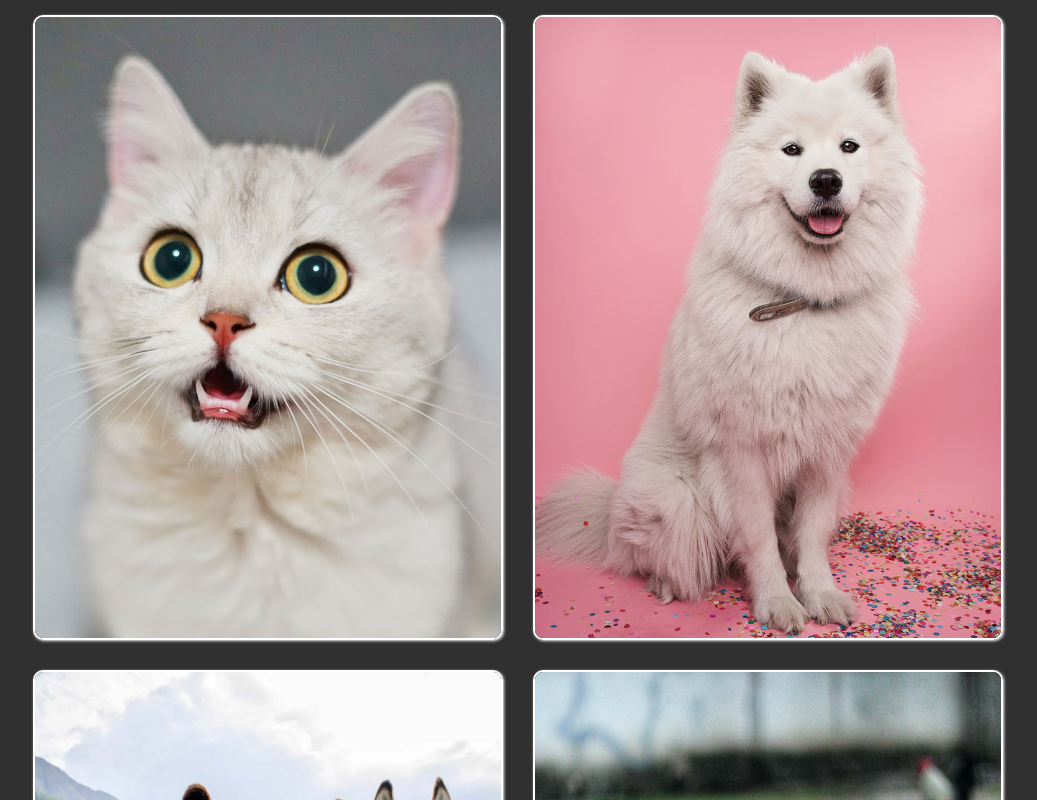
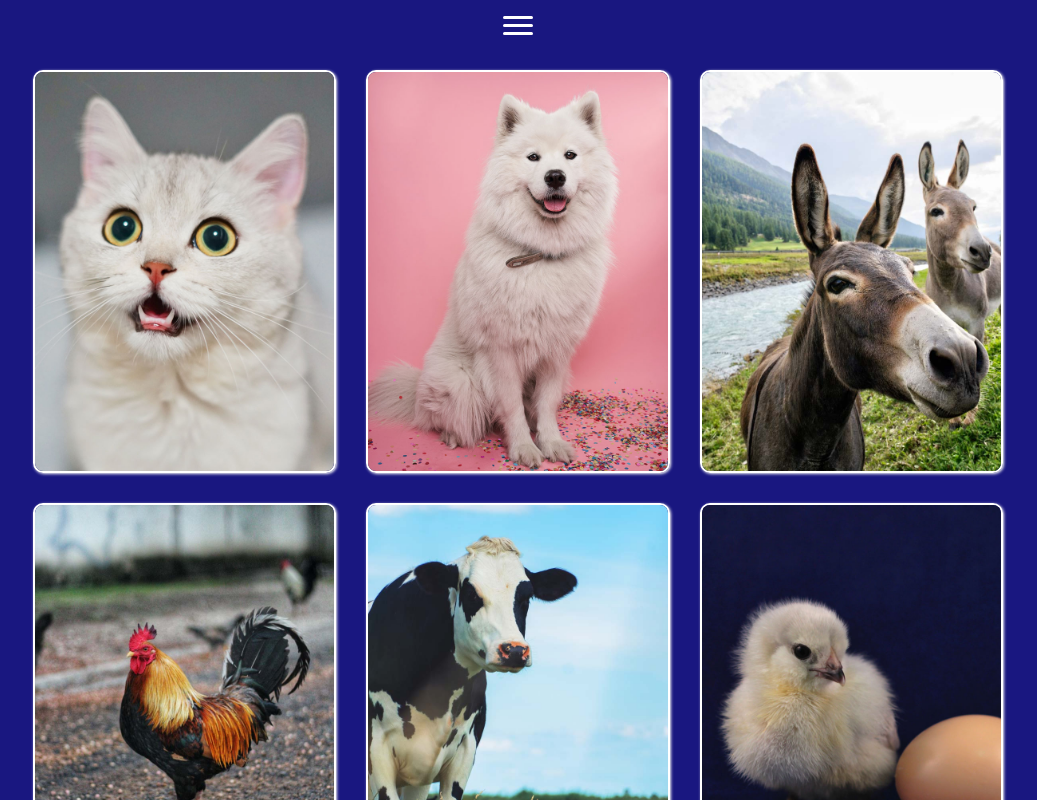
Before and after one commit to Jimbo-Farmer/pics-and-sounds, a React (Create React App) app in the folder window-to-the-world/: page / in a window 1280 px wide. Shown: the top 800 px of the page, without its empty margins (122-1159 px from the left). Built offline with nearby package versions, Linux system fonts and the light colour scheme.

Commit message:
added menu

```diff
--- a/window-to-the-world/src/App.tsx
+++ b/window-to-the-world/src/App.tsx
@@ -12,6 +12,7 @@ function App() {
     sound: string;
   }
 
+  const [menuOpen, setMenuOpen] = useState(false);
   const [modalOpen, setModalOpen] = useState(false);
   const [modalItem, setModalItem] = useState({name:'', image:'', sound:''});
   const SoundPlay = (src: string) => {
@@ -23,21 +24,27 @@ function App() {
     if(!modalOpen){
       setTimeout(()=>{SoundPlay(item.sound)}, 200); // Slight delay to give image time to expand.
     }
-    if(window.document.body.scrollWidth < 1000){
-      setModalOpen(!modalOpen); // Disable modal on larger screens.
-    }
+    setModalOpen(!modalOpen);
     setModalItem(item);
   }
 
   return(
-    <div className='card-container'>
-      <Modal item={modalItem} open={modalOpen} handleClick={()=>{setModalOpen(!modalOpen)}} />
-      {animals.map((item, index) => {
-        return (
-          <Card key={index} image={item.image} altText= {item.name} handleClick = {()=>{handleImageClick(item)}} />
+    <div className='page-container'>
+      <div className={menuOpen ? 'menu-icon menu-icon-open' : 'menu-icon'} onClick={()=>{setMenuOpen(!menuOpen)}}><span></span><span></span><span></span></div>
+      <div className={menuOpen ? 'menu menu-open' : 'menu'}>
+        <ul>
+          <li>Animals</li>
+          <li>Vehicles</li>
+        </ul>
+      </div>
+      <div className='card-container'>
+        <Modal item={modalItem} open={modalOpen} handleClick={()=>{setModalOpen(!modalOpen)}} />
+        {animals.map((item, index) => {
+          return (
+            <Card key={index} image={item.image} altText= {item.name} handleClick = {()=>{handleImageClick(item)}} />
           );
-        })
-      }
+        })}
+      </div>
     </div>
   )
 }
--- a/window-to-the-world/src/styles/partials/_card.scss
+++ b/window-to-the-world/src/styles/partials/_card.scss
@@ -1,9 +1,11 @@
 .card-container {
-  max-width: 1000px;
-  margin: 0 auto;
+  background-color: #191780;
   position: relative;
   display: grid;
   grid-template-columns: 1fr 1fr;
+  @media (min-width: 900px) {
+    grid-template-columns: 1fr 1fr 1fr;
+  }
 }
 
 
--- /dev/null
+++ b/window-to-the-world/src/styles/partials/_menu.scss
@@ -0,0 +1,80 @@
+.menu-icon {
+  width: 45px;
+  height: 35px;
+  margin: 10px auto;
+  // background-color: black;
+  // border-radius: 8px;
+  // border: 2px solid white;
+  position: relative;
+  z-index: 5;
+  span {
+    position: relative;
+    display: inline-block;
+    width: 30px;
+    height: 3px;
+    background-color: white;
+    left: 7px;
+    border-radius: 2px;
+    transition: all 0.2s ease-in-out;
+    &:nth-child(1){
+      top: -5px;
+    }
+    &:nth-child(2){
+      top: -15px;
+      opacity: 1;
+    }
+    &:nth-child(3){
+      top: -25px;
+    }
+  }
+}
+
+.menu-icon-open {
+  span {
+    &:nth-child(1){
+      transform-origin: top left;
+      transform: rotate(32deg);
+    }
+    &:nth-child(2){
+
+      opacity: 0;
+    }
+    &:nth-child(3){
+      transform: rotate(-32deg);
+      transform-origin: top left;
+    }
+  }
+}
+
+.menu {
+  position: absolute;
+  z-index: 4;
+  top: -300px;
+  transition: all 0.2s linear;
+  background-color: black;
+  width: 100%;
+  ul {
+    margin: 70px 0;
+    padding: 0;
+  }
+  li {
+    width: 100px;
+    margin: 20px auto;
+    color: white;
+    padding: 5px 20px;
+    font-family: 'Gill Sans', 'Gill Sans MT', Calibri, 'Trebuchet MS', sans-serif;
+    font-size: 1.5rem;
+    list-style-type: none;
+    border: 1px solid white;
+    border-radius: 5px;
+    text-align: center;
+    &:hover {
+      background-color: #191780;
+      cursor: pointer;
+    }
+  }
+}
+
+.menu-open {
+  top: 0px;
+}
--- a/window-to-the-world/src/styles/partials/_modal.scss
+++ b/window-to-the-world/src/styles/partials/_modal.scss
@@ -5,10 +5,12 @@
   width: 0;
   height: 0;
   background-color: black;
-  transition: all 0.3s linear;
+  transition: all 0.3s ease-in;
   img {
     width: 0;
-    margin-top: 50px;
+  }
+  @media (min-width: 1000px) {
+    position: absolute;
   }
 }
 
--- a/window-to-the-world/src/styles/partials/_universal.scss
+++ b/window-to-the-world/src/styles/partials/_universal.scss
@@ -1,5 +1,5 @@
 body {
-  background-color: #303030;
+  background-color: #191780;
   margin: 0;
 }
 
@@ -7,3 +7,8 @@ body {
   margin: 0;
   padding: 0;
 }
+
+.page-container {
+  max-width: 1000px;
+  margin: 0 auto;
+}
--- a/window-to-the-world/src/styles/style.scss
+++ b/window-to-the-world/src/styles/style.scss
@@ -2,3 +2,4 @@
 @import './partials/universal';
 @import './partials/card';
 @import './partials/modal';
+@import './partials/menu';
```
Also changed, not shown: window-to-the-world/src/resources/attributes/unsplash.txt.
